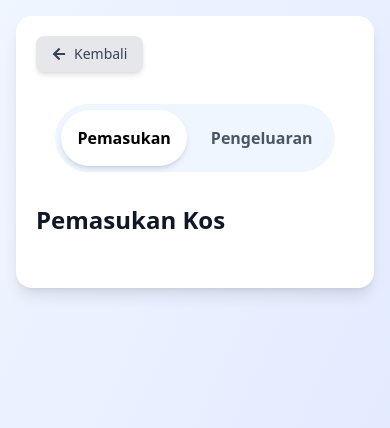
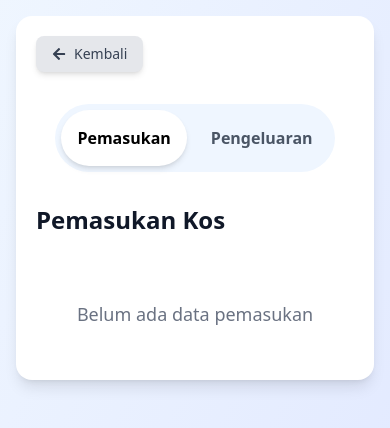
Before and after one commit to miftahudinsy/kosan-bapak, a Next.js app: page /dashboard/keuangan in a window 390 px wide. Shown: the top 428 px of the page. Built offline with nearby package versions, Linux system fonts and the light colour scheme.

Commit message:
perbarui tampilan dan penanganan data pemasukan pada halaman keuangan, menambahkan pesan ketika tidak ada data dan memperbaiki struktur tampilan untuk desktop dan mobile

```diff
--- a/src/app/dashboard/keuangan/page.tsx
+++ b/src/app/dashboard/keuangan/page.tsx
@@ -174,6 +174,14 @@
 
         {activeTab === "pemasukan" ? (
           <>
+            {riwayatPembayaran.length === 0 ? (
+              <div className="text-center py-8">
+                <p className="text-gray-500 text-lg">
+                  Belum ada data pemasukan
+                </p>
+              </div>
+            ) : (
+              <>
                 {/* Tampilan Desktop Pemasukan */}
                 <div className="hidden md:block overflow-x-auto">
                   <table className="min-w-full divide-y divide-gray-200">
@@ -248,7 +256,9 @@
                       </div>
                       <div className="space-y-3">
                         <div>
-                      <p className="text-base text-gray-500">Nama Penghuni</p>
+                          <p className="text-base text-gray-500">
+                            Nama Penghuni
+                          </p>
                           <p className="text-base font-medium text-gray-900">
                             {getNamaPenghuni(pembayaran.idPenghuni)}
                           </p>
@@ -271,6 +281,8 @@
                     </div>
                   ))}
                 </div>
+              </>
+            )}
           </>
         ) : (
           <>
```
Lines whose indentation alone changed are shown as unchanged.
